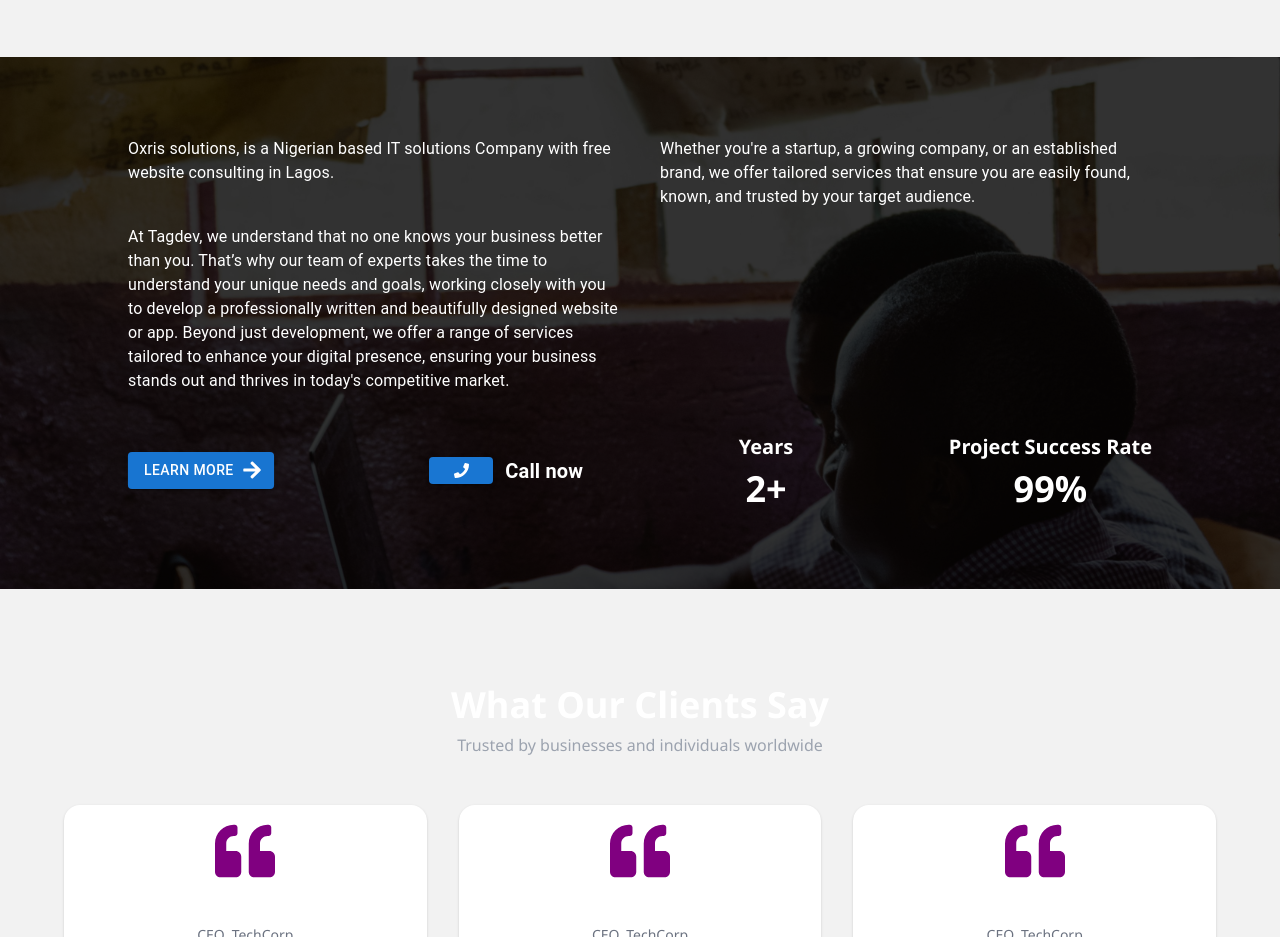
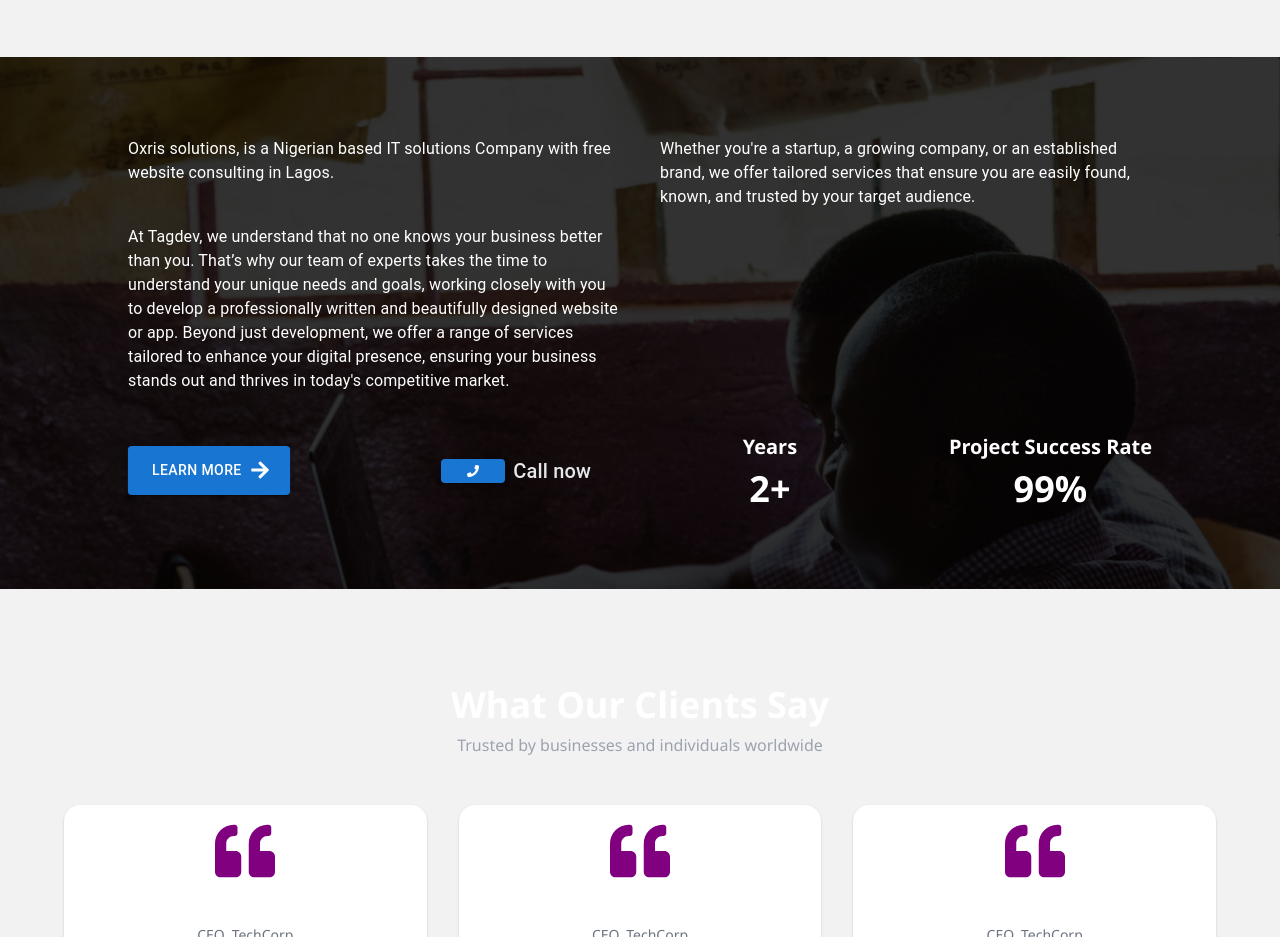
Before and after one commit to Obichris1/oxris, a Next.js app: page / in a window 1280 px wide. Shown: the part 1180-2117 px from the top of the page. Built offline with nearby package versions, Linux system fonts and the light colour scheme.

Commit message:
ServicesCleanup

```diff
--- a/src/app/components/Banner.jsx
+++ b/src/app/components/Banner.jsx
@@ -112,7 +112,7 @@ const Banner = () => {
     >
       <div className="absolute inset-0 bg-black/80"></div>
 
-      <div className="w-[80%] m-auto flex flex-col gap-10 relative z-1 text-white">
+      <div className="w-[80%] m-auto flex flex-col gap-10 relative z-1 text-gray-200">
         {/* Text section */}
         <div className="flex flex-col md:flex-row gap-10">
           {/* Left Text */}
@@ -148,12 +148,12 @@ const Banner = () => {
             variant="contained"
             color="primary"
             endIcon={<FaArrowRight />}
-            className="btn"
+            className="bg-primary !px-6 md:px-8 !py-3 rounded-lg btn"
           >
             Learn More
           </Button>
 
-          <div className="flex items-center justify-center gap-3">
+          <div className="flex items-center justify-center gap-2">
             {/* Phone Button */}
             <Button
               variant="contained"
@@ -171,15 +171,15 @@ const Banner = () => {
               //     color: "#007bff",
               //   },
               // }}
-              className="rounded-full p-4 md:p-4 bg-primary items-center justify-center"
+              className="rounded-full py-3 px-2 md:px-4 bg-primary items-center justify-center"
               component="a"
               href={`tel:08129614462`}
             >
-              <FaPhone size={15} />
+              <FaPhone size={12} />
             </Button>
 
             {/* Text outside the button */}
-            <Typography variant="h6" sx={{ fontWeight: "bold", color: "#fff" }}>
+            <Typography variant="h6" className="font-semibold text-lg">
               Call now
             </Typography>
           </div>
```
